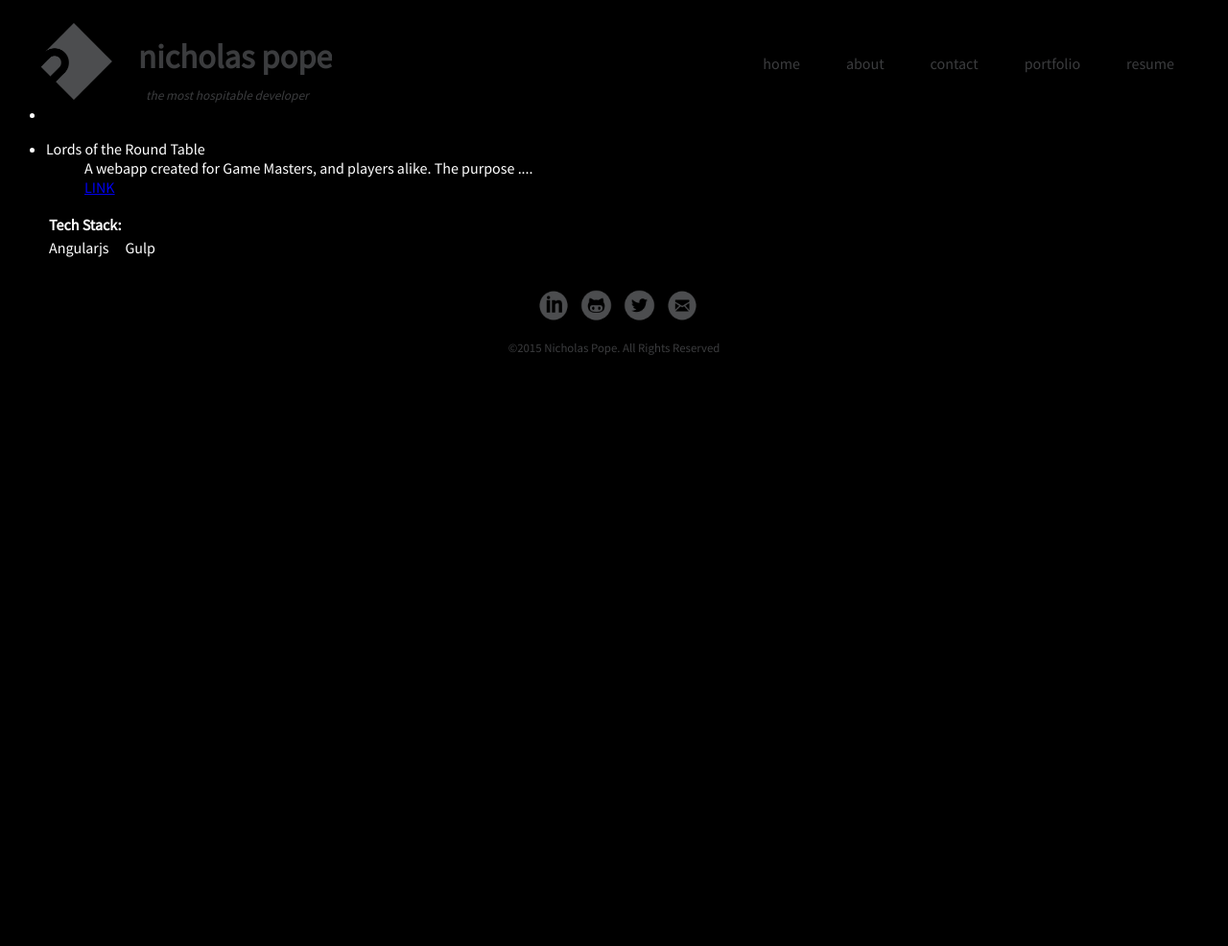
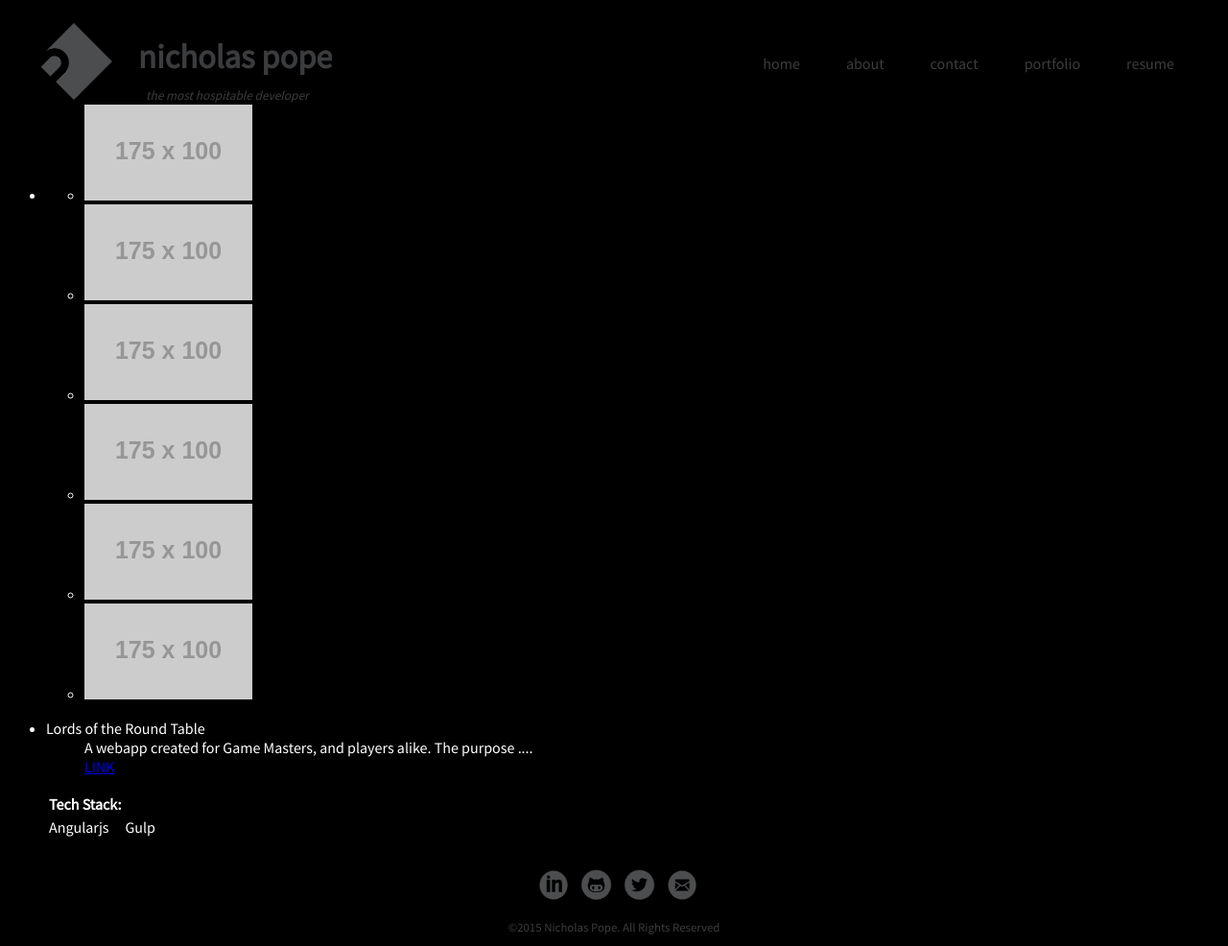
Before and after one commit to pope410211/pope410211.github.io, a Jekyll site: the page built from portfolio.html, in a window 1280 px wide. Shown: the whole page at 96% size. Built offline with Jekyll 4.4.1, drawn with Linux system fonts in a browser that asks for light colours; before the commit the page ends 916 px from its top, so only the background shows below that.

Commit message:
updating

```diff
--- a/portfolio.html
+++ b/portfolio.html
@@ -3,14 +3,24 @@ layout: default
 title: Portfolio
 permalink: /portfolio/
 ---
-<section>
+<section class="Portfolio-div">
   <ul>
     <li>
-      <div>
+      <div id="port-img">
+        <ul>
+          <li><img src="http://placehold.it/175x100"/></li>
+          <li><img src="http://placehold.it/175x100"/></li>
+          <li><img src="http://placehold.it/175x100"/></li>
+        </ul>
+        <ul>
+          <li><img src="http://placehold.it/175x100"/></li>
+          <li><img src="http://placehold.it/175x100"/></li>
+          <li><img src="http://placehold.it/175x100"/></li>
+        </ul>
       </div>
     </li>
     <li>
-      <div>
+      <div id="port-info">
       <dl>
       <dt>Lords of the Round Table</dt>
       <dd>A webapp created for Game Masters, and players alike. The purpose ....</dd>
```
Also changed, not shown: _sass/port.scss (added).
